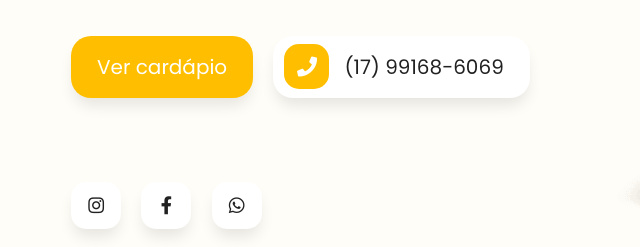
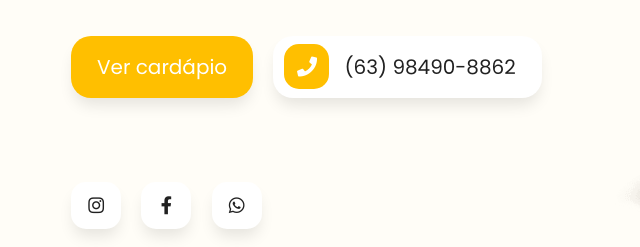
Before and after one commit to JeffersonCarlosLima/menu-restaurante, a plain HTML site: page index.html in a window 1280 px wide. Shown: the part 526-773 px from the top of the page, 14-654 px from the left. Drawn offline with Linux system fonts and the light colour scheme.

Commit message:
Update index.html

```diff
--- a/index.html
+++ b/index.html
@@ -80,7 +80,7 @@
                                     <span class="icon-left">
                                         <i class="fa fa-phone"></i>
                                     </span>
-                                    (17) 99168-6069
+                                    (63) 98490-8862
                                 </a>
                             </div>
                         </div>
```
